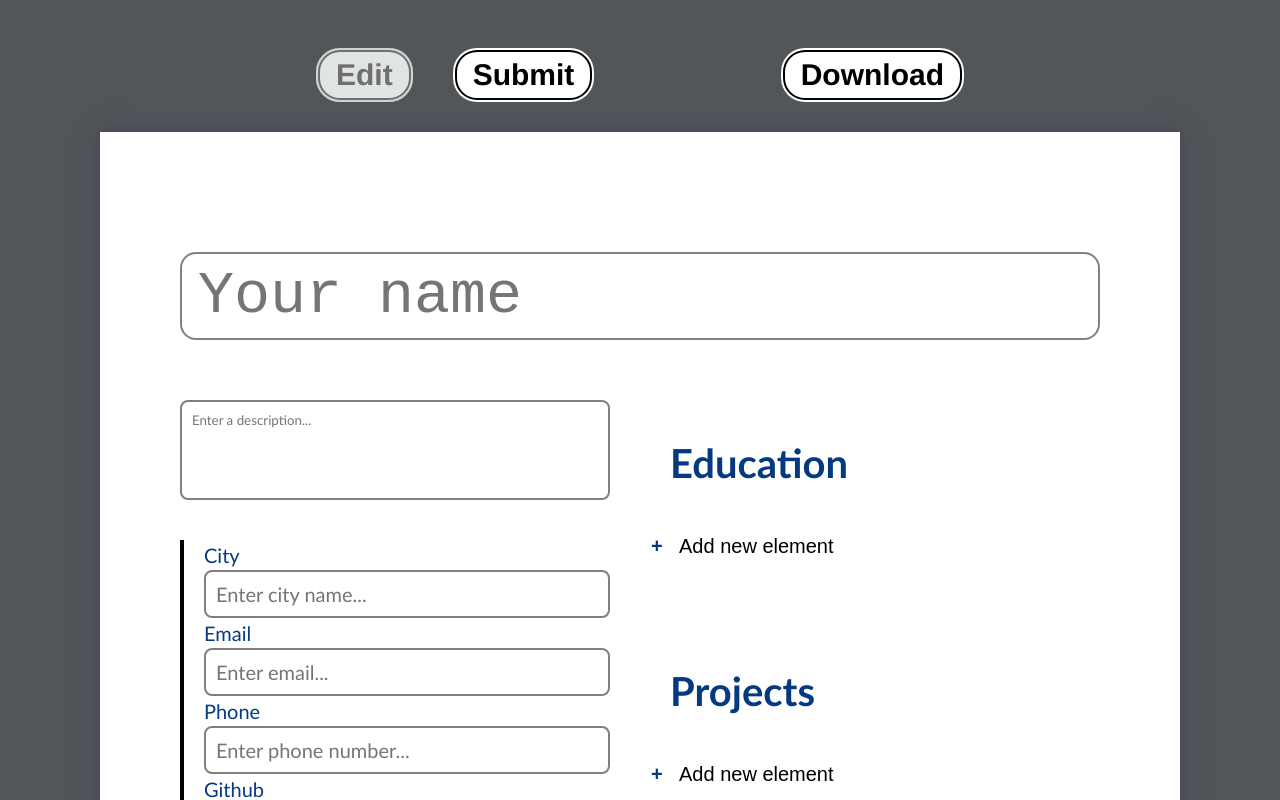
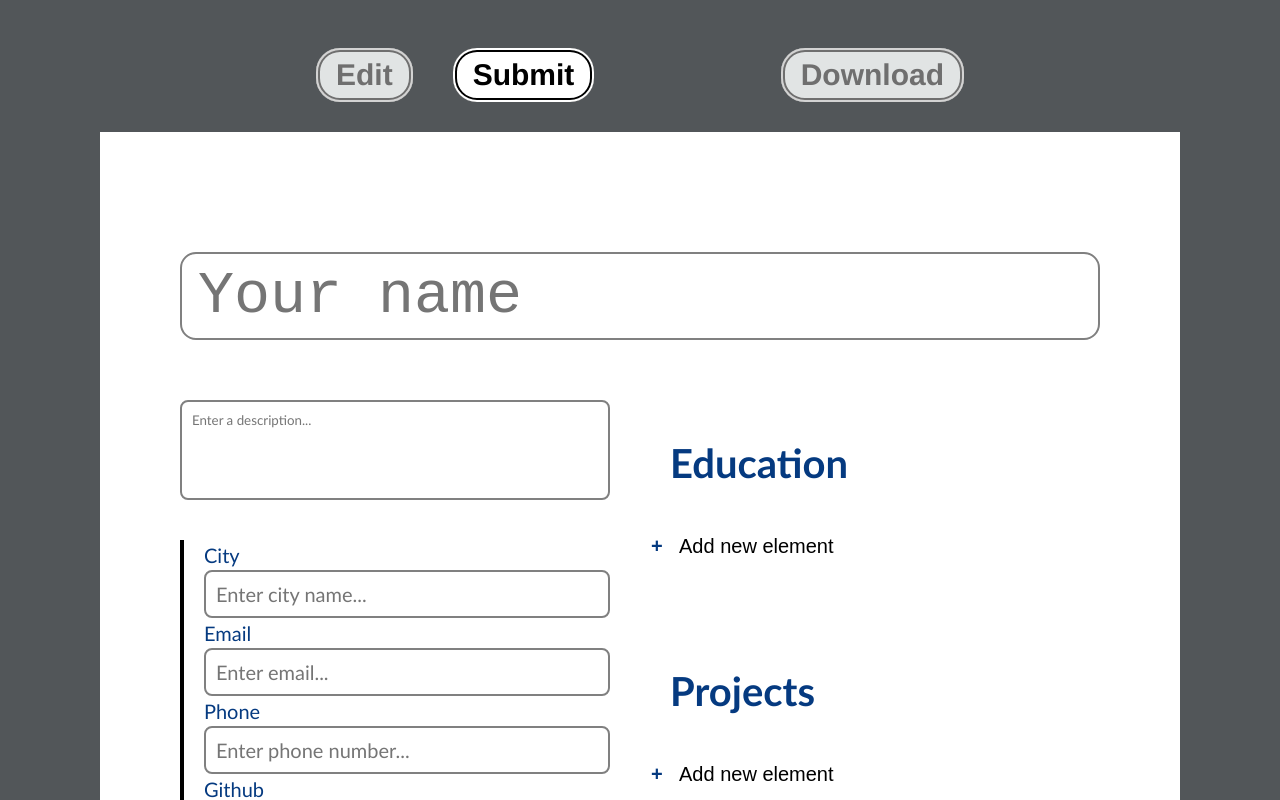
Before and after one commit to Namlev1/cv-app, a React (Vite) app: page / in a window 1280 px wide. Shown: the top 800 px of the page. Built offline with nearby package versions, Linux system fonts and the light colour scheme.

Commit message:
Add print PDF

```diff
--- a/package.json
+++ b/package.json
@@ -10,6 +10,8 @@
     "preview": "vite preview"
   },
   "dependencies": {
+    "html2canvas": "^1.4.1",
+    "jspdf": "^2.5.2",
     "react": "^18.3.1",
     "react-dom": "^18.3.1"
   },
--- a/src/components/ButtonList.jsx
+++ b/src/components/ButtonList.jsx
@@ -1,19 +1,40 @@
 import Button from './Button.jsx'
 import '../styles/ButtonList.css'
-import {EditModeContext} from '../context/EditModeContext.jsx'
+import { EditModeContext } from '../context/EditModeContext.jsx'
 import { useContext } from 'react'
+import jsPDF from 'jspdf'
+import html2canvas from 'html2canvas'
 
 function ButtonList() {
-  const {isEditMode, setIsEditMode} = useContext(EditModeContext)
+  const { isEditMode, setIsEditMode } = useContext(EditModeContext)
   const toggleEditMode = () => {
     setIsEditMode(!isEditMode)
+  }
+
+  const handleGeneratePdf = async () => {
+    const input = document.querySelector('.doc')
+    try {
+      const canvas = await html2canvas(input)
+      const imgData = canvas.toDataURL('image/png')
+
+      const pdf = new jsPDF({
+        orientation: 'portrait', unit: 'px', format: 'a4'
+      })
+      const width = pdf.internal.pageSize.getWidth()
+      const height = (canvas.height * width) / canvas.width
+
+      pdf.addImage(imgData, 'PNG', 0, 0, width, height)
+      pdf.save('CV.pdf')
+    } catch (error) {
+      console.log(error)
+    }
   }
 
   return (<div className={'flex-row btn-list'}>
     <Button text={'Edit'} isDisabled={isEditMode} onClick={toggleEditMode} />
     <Button text={'Submit'} isDisabled={!isEditMode} onClick={toggleEditMode} />
-    <div className="grow" ></div>
-    <Button text={'Download'} />
+    <div className="grow"></div>
+    <Button text={'Download'} isDisabled={isEditMode} onClick={handleGeneratePdf} />
   </div>)
 
 }
--- a/src/components/Document.jsx
+++ b/src/components/Document.jsx
@@ -10,7 +10,7 @@ import { useContext } from 'react'
 
 function Document() {
   const {isEditMode} = useContext(EditModeContext)
-  return (<div className={`doc grow shadow ${isEditMode ? 'edit-mode' : ''}`}>
+  return (<div className={`doc grow ${isEditMode ? 'edit-mode' : ''}`}>
     <Name isDisabled={!isEditMode}/>
     <div className={'flex-col doc-col'}>
       <Description/>
--- a/src/index.css
+++ b/src/index.css
@@ -48,7 +48,7 @@ button{
 }
 
 .shadow{
-  -webkit-box-shadow: 0px 0px 22px 0px rgba(66, 68, 90, 1);
-  -moz-box-shadow: 0px 0px 22px 0px rgba(66, 68, 90, 1);
-  box-shadow: 0px 0px 22px 0px rgba(66, 68, 90, 1);
+  -webkit-box-shadow: 0 0 22px 0 rgba(66, 68, 90, 1);
+  -moz-box-shadow: 0 0 22px 0 rgba(66, 68, 90, 1);
+  box-shadow: 0 0 22px 0 rgba(66, 68, 90, 1);
 }
```
Also changed, not shown: 1 other file (tests, documents, lock files or other folders).
